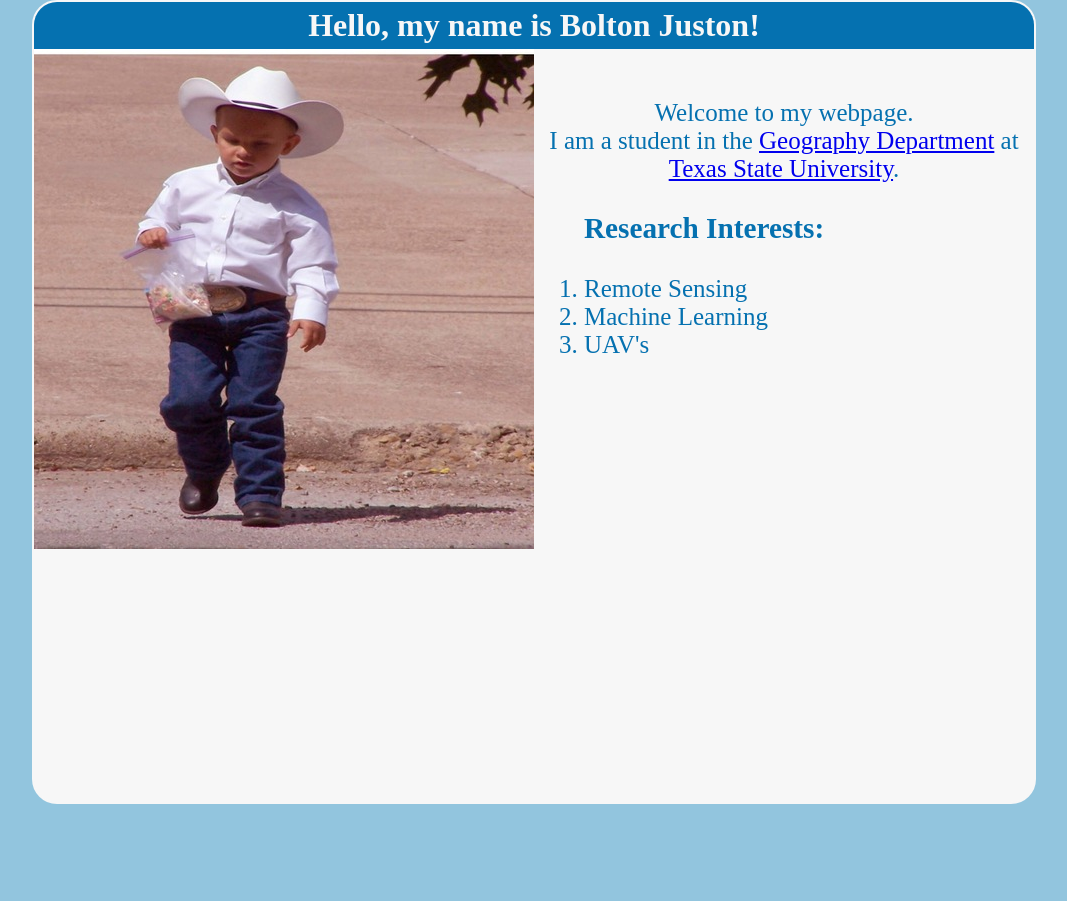
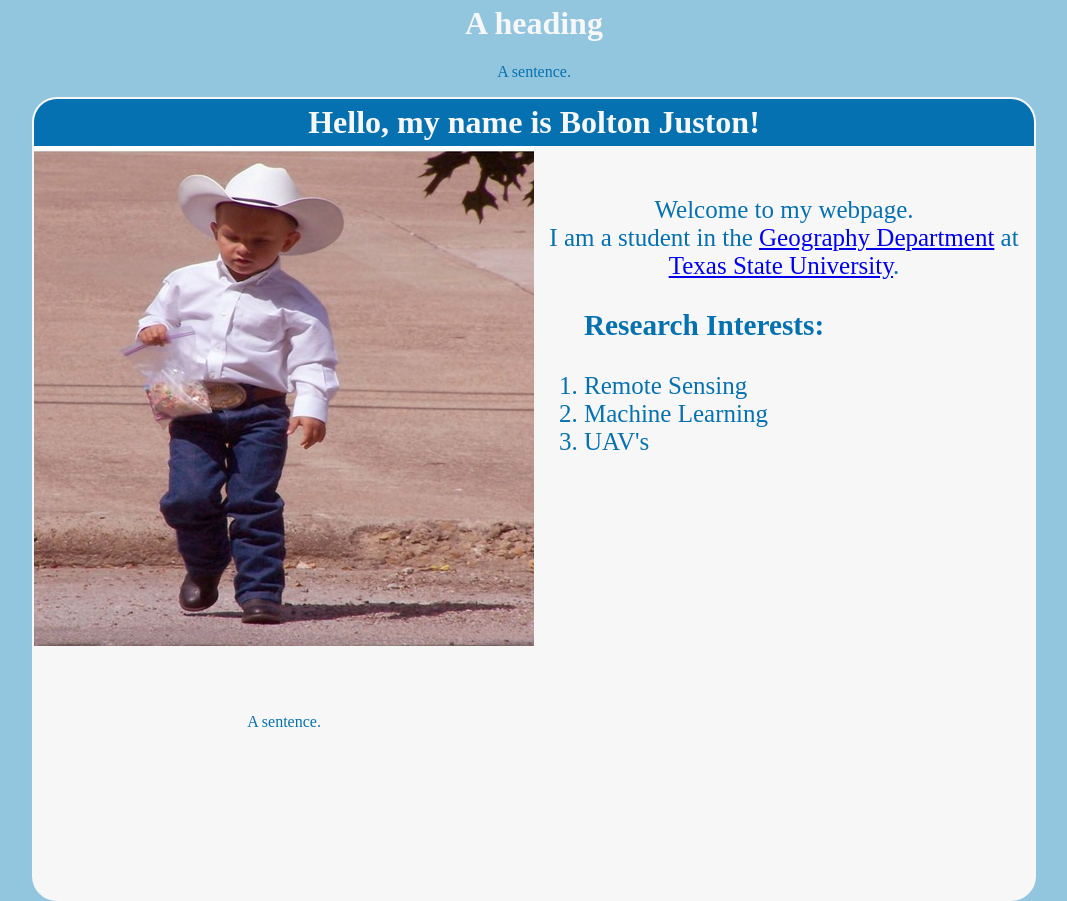
Before and after one commit to DJC226/Djc226.github.io, a plain HTML site: page index.html in a window 1280 px wide. Shown: the whole page, without its empty margins (106-1173 px from the left). Before the commit the page ends 804 px from the top, so only its background shows below. Drawn offline with Linux system fonts and the light colour scheme.

Commit message:
Completed Task 2 Output

```diff
--- a/index.html
+++ b/index.html
@@ -4,15 +4,15 @@
   <title>Bolton Juston</title>
   <link rel="stylesheet" type="text/css" href="css/main_style.css">
   <script src="javascript/external.js"></script>
-  </head>
+</head>
 <body>
   <div id="body-container">
     <div id="header">
      <h1>Hello, my name is Bolton Juston!</h1>
-     <script src="javascript/external.js"></script>
     </div>
     <div id="profile-picture">
      <img src=images/profile-picture.JPG width=500px height=500px />
+     <script src="javascript/external.js"></script>
    </div>
    <div id="welcome-text">
     <p>
--- /dev/null
+++ b/javascript/external.js
@@ -0,0 +1,5 @@
+// document.write("Where is my JS code?");
+// window.alert(5 + 6);
+// window.alert('5 + 6');
+document.write('<h1>A heading</h1>');
+document.write('<p>A sentence.</p>');
```
Also changed, not shown: external.js (deleted).
